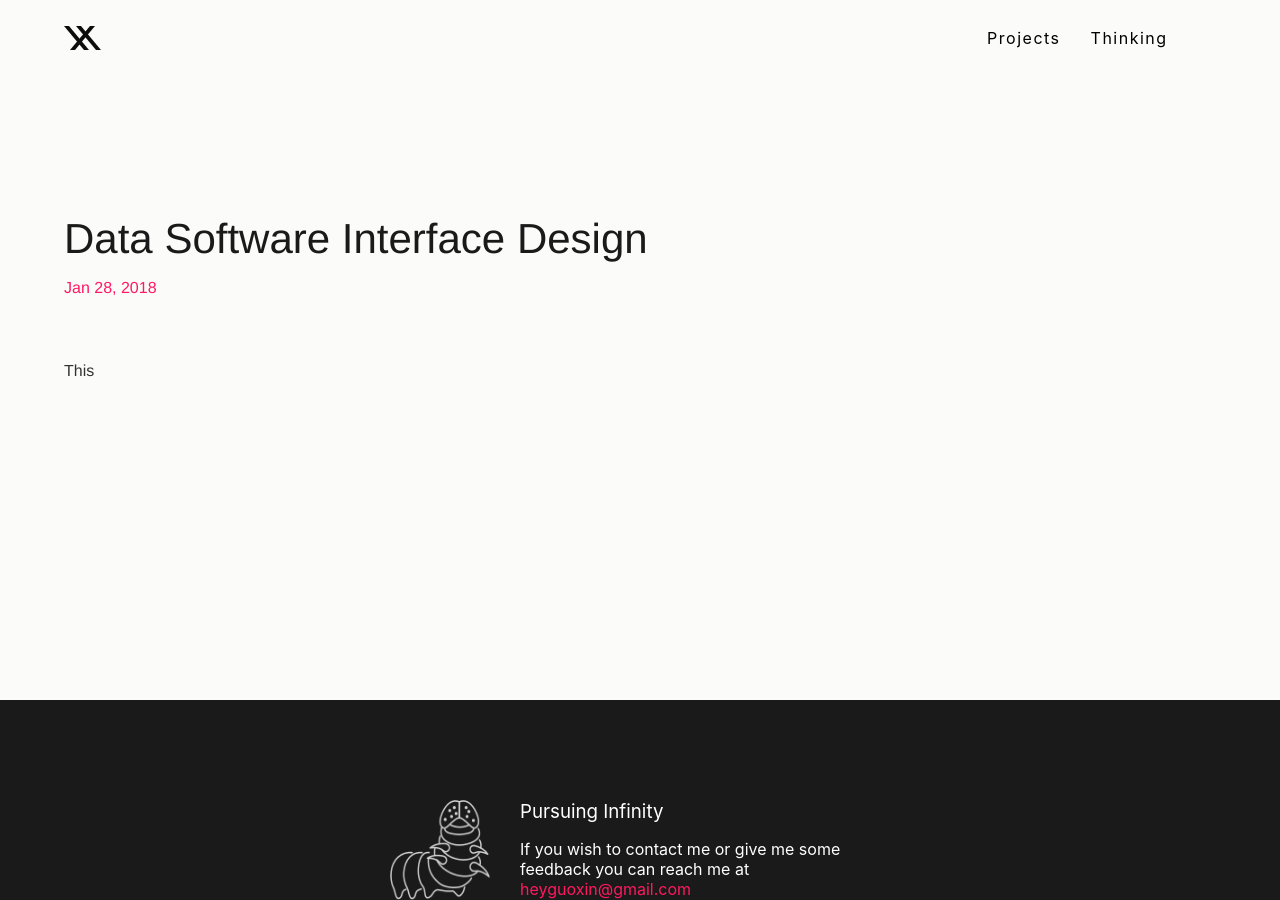
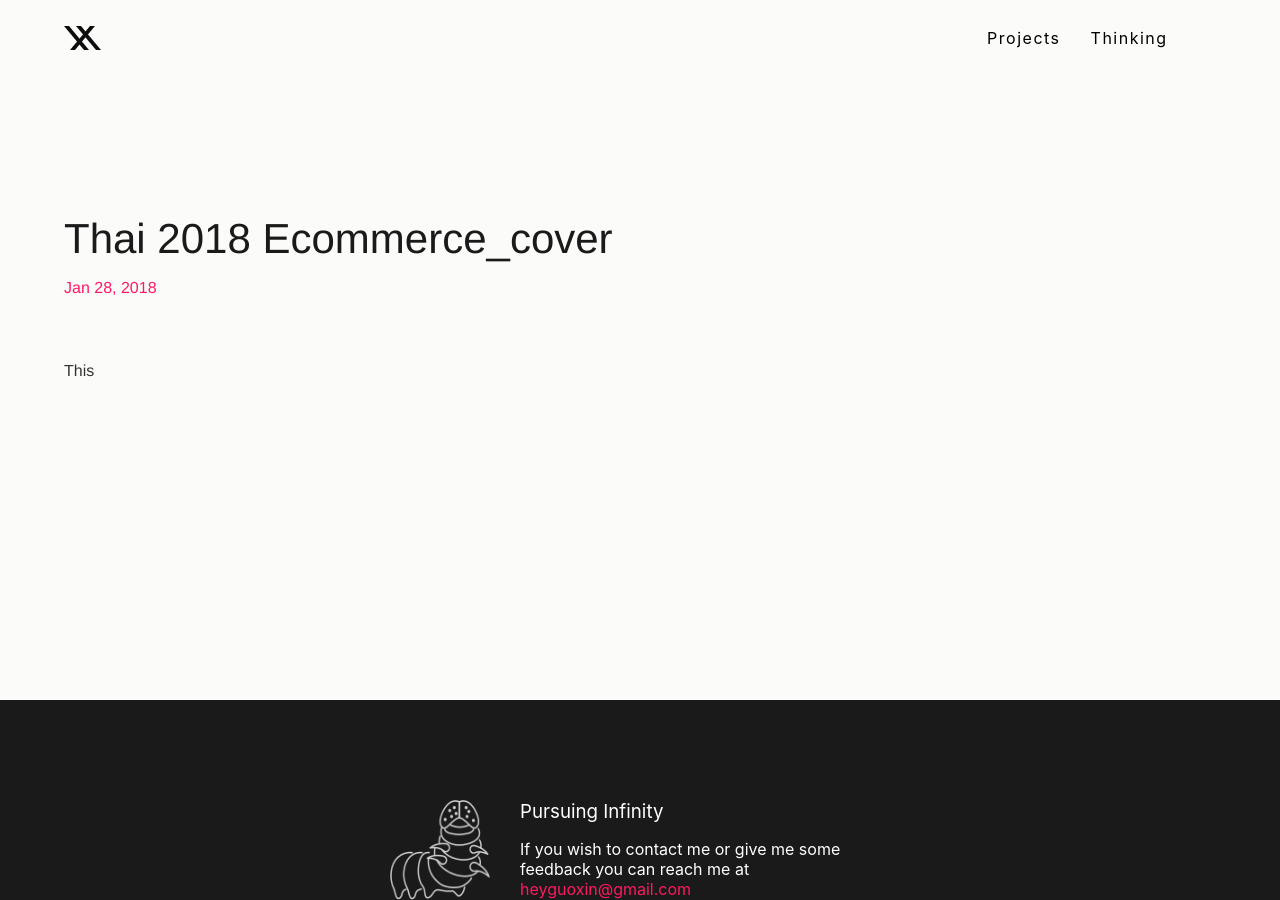
Before and after one commit to guoxindesign/guoxindesign.github.io, a Jekyll site: the page built from _posts/2018-01-28-Thai 2018 Ecommerce.md, in a window 1280 px wide and 900 px high. Built offline with Jekyll 4.4.1, drawn with Linux system fonts in a browser that asks for light colours.

Commit message:
Update 2018-01-28-Thai 2018 Ecommerce.md

```diff
--- a/_posts/2018-01-28-Thai 2018 Ecommerce.md
+++ b/_posts/2018-01-28-Thai 2018 Ecommerce.md
@@ -1,5 +1,5 @@
 ---
-title: Data Software Interface Design
+title: Thai 2018 Ecommerce_cover
 layout: post
 cover_image: "/images/thai 2018 ecommerce_cover"
 ---
```
